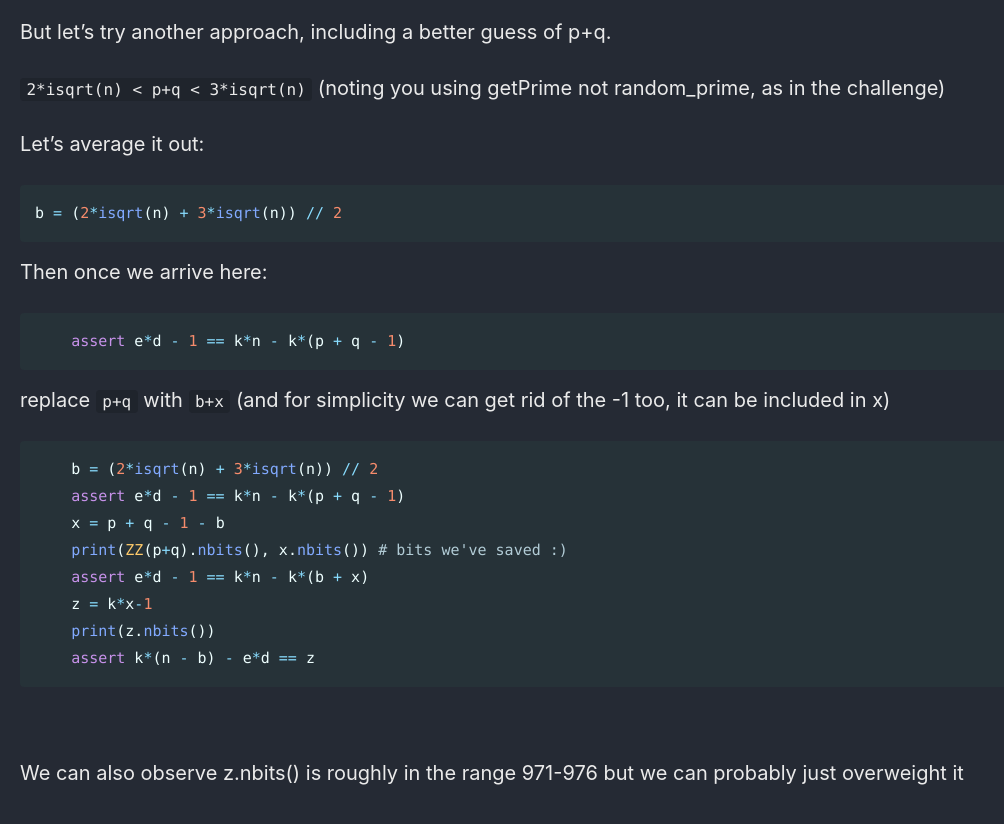
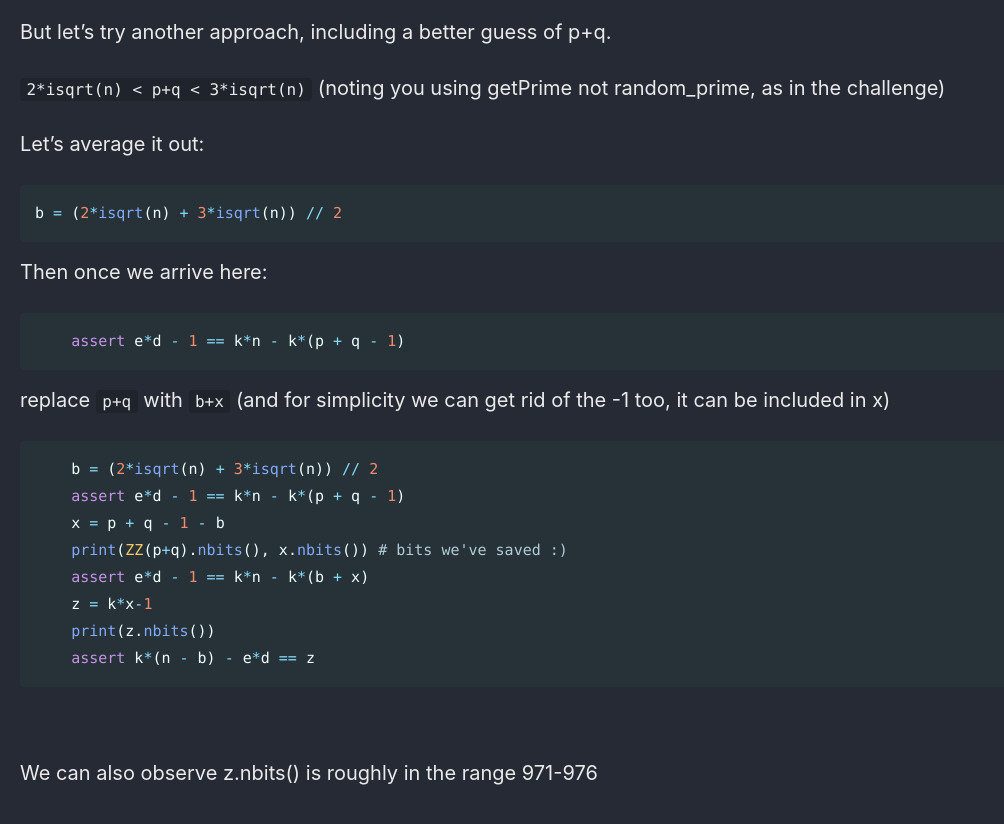
Before and after one commit to Connor-McCartney/Connor-McCartney.github.io, a Jekyll site: the page built from _pages/cryptography/other/Not-so-hard-RSA-HITCON-2019-Quals.md, in a window 1280 px wide and 900 px high, scrolled down 4197 px. Shown: the top 824 px of the window, without its empty margins (0-1004 px from the left). Built offline with Jekyll 4.4.1, drawn with Linux system fonts in a browser that asks for light colours; cached includes are drawn as plain includes.

Commit message:
Update Not-so-hard-RSA-HITCON-2019-Quals.md

```diff
--- a/_pages/cryptography/other/Not-so-hard-RSA-HITCON-2019-Quals.md
+++ b/_pages/cryptography/other/Not-so-hard-RSA-HITCON-2019-Quals.md
@@ -190,6 +190,6 @@ replace `p+q` with `b+x`  (and for simplicity we can get rid of the -1 too, it c
 
 <br>
 
-We can also observe z.nbits() is roughly in the range 971-976 but we can probably just overweight it
+We can also observe z.nbits() is roughly in the range 971-976
 
 <br>
```
